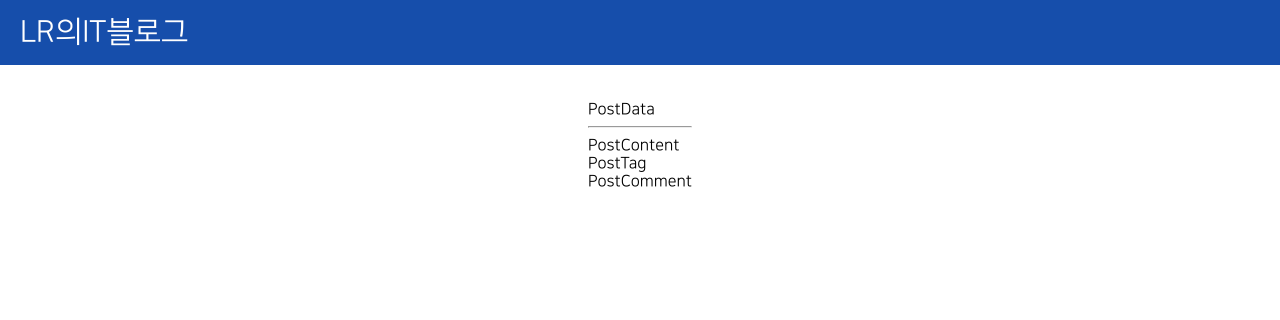
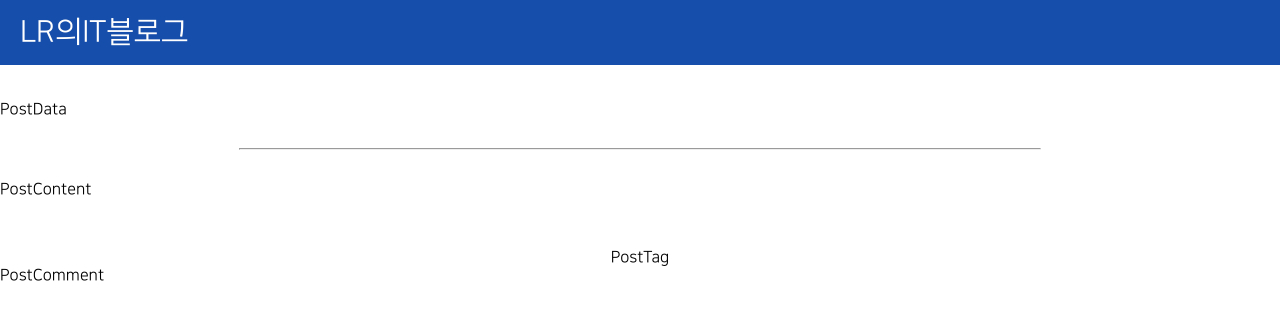
Before and after one commit to yymin1022/Blog_LR_Front, a React (Create React App) app: page /postview/1/1 in a window 1280 px wide. Shown: the top 320 px of the page. Built offline with nearby package versions, Linux system fonts and the light colour scheme; no server answers.

Commit message:
Update PostView.tsx : Apply Styling on Components

```diff
--- a/src/Pages/PostView/PostView.tsx
+++ b/src/Pages/PostView/PostView.tsx
@@ -52,7 +52,7 @@ const PostView = () => {
 };
 
 const PostContainer = styled.div`
-
+    width: 100%;
 `;
 
 const PostCommentContainer = styled.div`
@@ -60,7 +60,7 @@ const PostCommentContainer = styled.div`
 `;
 
 const PostContentContainer = styled.div`
-
+    width: 800px;
 `;
 
 const PostDataContainer = styled.div`
@@ -68,15 +68,33 @@ const PostDataContainer = styled.div`
 `;
 
 const PostDataSeperator = styled.hr`
+    width: 800px;
 
+    margin-bottom: 30px;
+    margin-top:30px;
 `;
 
 const PostFooter = styled.div`
+    height: 150px;
+    width: 100%;
 
+    align-items: center;
+    display: flex;
+    justify-content: center;
 `;
 
 const PostTagContainer = styled.div`
+    margin-top: 50px;
 
+    display: flex;
+    flex-direction: row;
+    justify-content: center;
+
+    p{
+        color: #777777;
+        margin-left: 10px;
+        margin-right: 10px;
+    }
 `;
 
 export default PostView;
```
